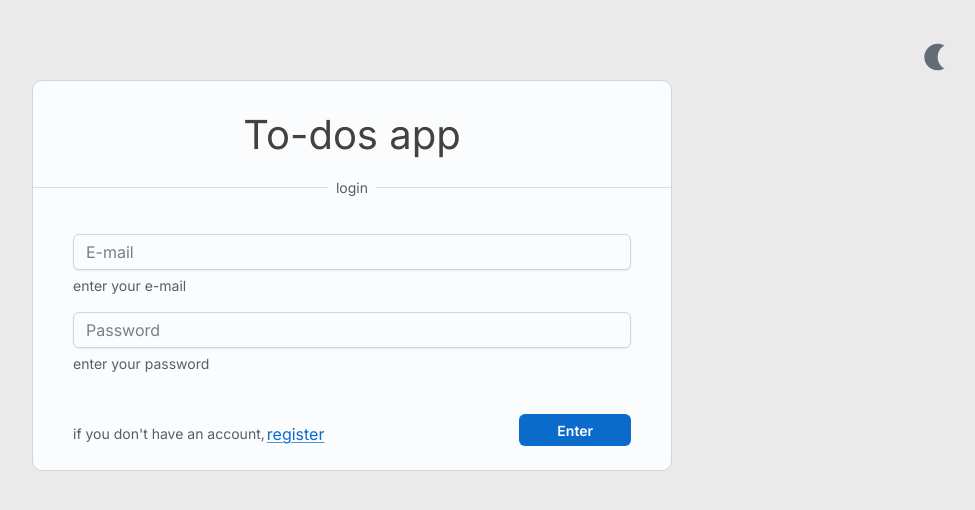
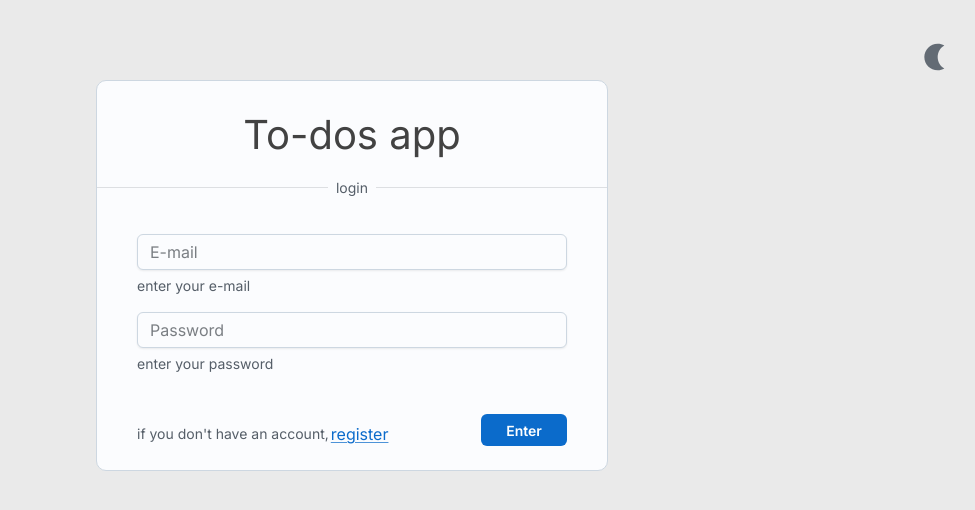
Before and after one commit to Marcus-Nastasi/to-dos-app-v2, a Next.js app: page /login in a window 1280 px wide. Shown: the top 510 px of the page, without its empty margins (288-1263 px from the left). Built offline with nearby package versions, Linux system fonts and the light colour scheme; no server answers.

Commit message:
app: refactoring login page styles

```diff
--- a/src/app/login/page.tsx
+++ b/src/app/login/page.tsx
@@ -143,9 +143,9 @@ export default function Login() {
                sx={(theme) => ({
                   width: {
                      xs: '95%',
-                     sm: '75%',
-                     md: '65%',
-                     lg: '50%',
+                     sm: '65%',
+                     md: '50%',
+                     lg: '40%',
                      xl: '30%'
                   },
                   mt: 10,
@@ -167,6 +167,7 @@ export default function Login() {
                   <Input
                      id="input_name"
                      placeholder="E-mail"
+                     required
                      value={email}
                      onChange={(e: any) => setEmail(e.target.value)}
                   />
@@ -174,6 +175,7 @@ export default function Login() {
                   <Input
                      id="input_password"
                      placeholder="Password"
+                     required
                      type="password"
                      value={password}
                      onChange={(e: any) => setPassword(e.target.value)}
@@ -193,8 +195,18 @@ export default function Login() {
                               variant='solid'
                               color='primary'
                               sx={{
-                                 width: { sm: "80%", lg: '30%' },
-                                 alignSelf: 'center'
+                                 width: {
+                                    xs: '90%',
+                                    sm: '20%'
+                                 },
+                                 alignSelf: {
+                                    xs: 'center',
+                                    lg: 'end'
+                                 },
+                                 mt: {
+                                    xs: 2,
+                                    md: 3
+                                 }
                               }}
                            >
                               loading...
@@ -207,7 +219,7 @@ export default function Login() {
                               sx={{
                                  width: {
                                     xs: '90%',
-                                    lg: '20%'
+                                    sm: '20%'
                                  },
                                  alignSelf: {
                                     xs: 'center',
@@ -222,7 +234,12 @@ export default function Login() {
                               Enter
                            </Button>
                      }
-                     <FormHelperText sx={{ alignSelf: 'flex-end' }} >
+                     <FormHelperText
+                        sx={{
+                           alignSelf: { xs: 'flex-start', sm: 'flex-end'},
+                           mt: { xs: 2, sm: 0 }
+                        }}
+                     >
                         if you don't have an account,
                         <Link href="/register" underline="always" color="primary">
                            register
```
